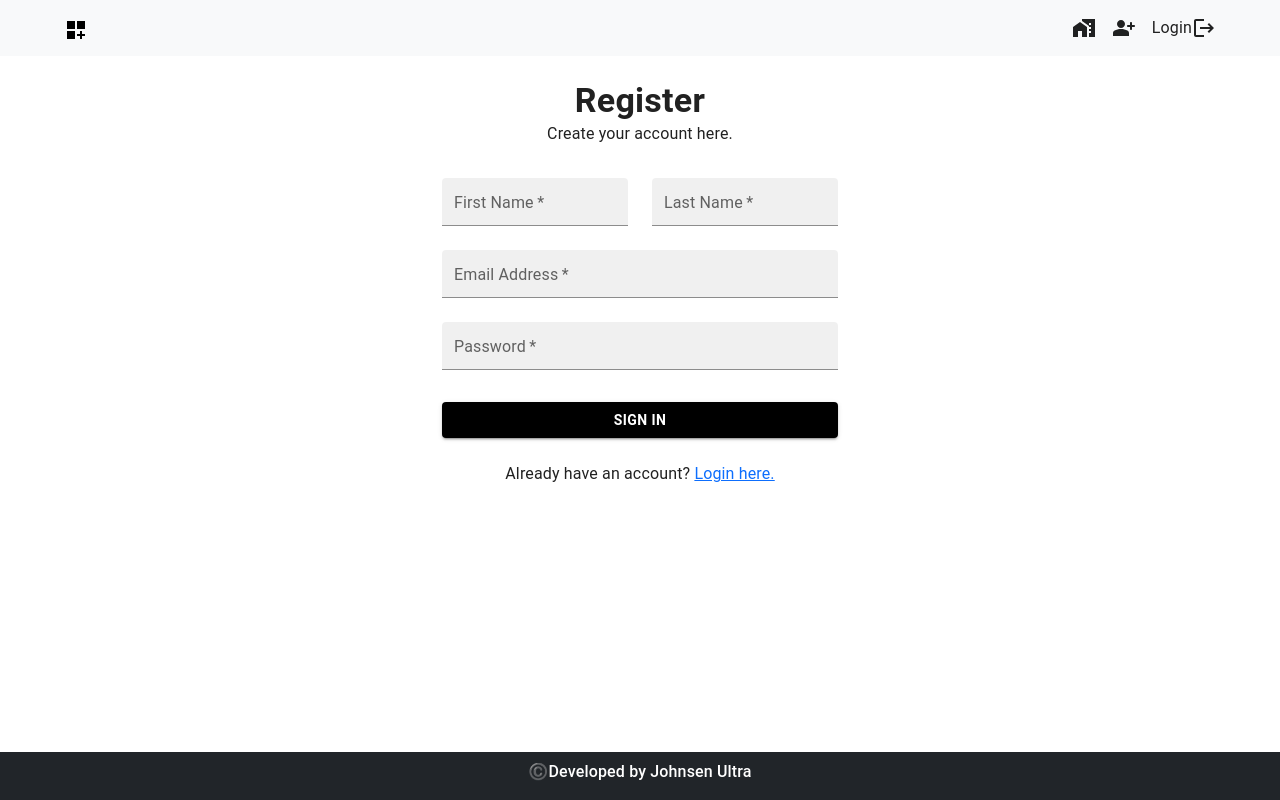
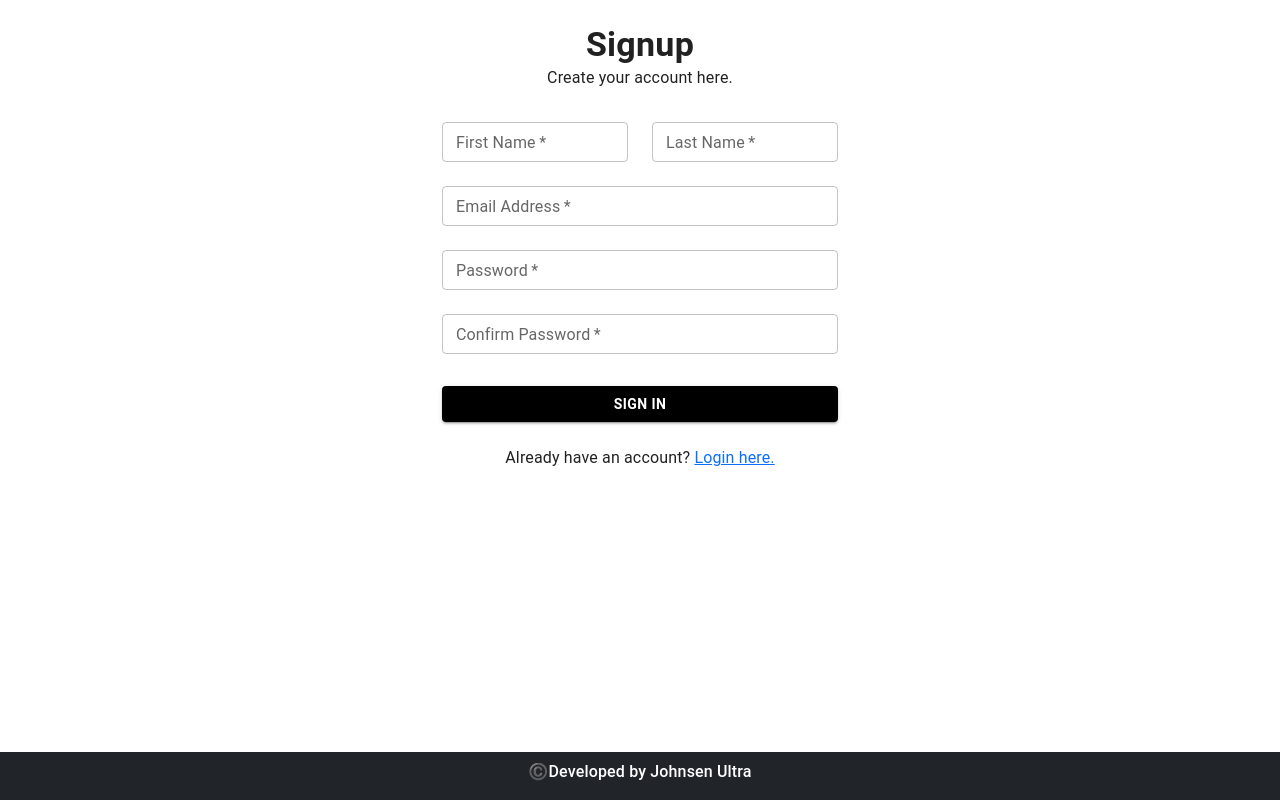
Before and after one commit to johnsenultra/Project4-Empolyee-Management-Dashboard, a React (Vite) app: page /signup in a window 1280 px wide. Built offline with nearby package versions, Linux system fonts and the light colour scheme; no server answers.

Commit message:
initial commit

```diff
--- a/src/pages/AddEmployee.jsx
+++ b/src/pages/AddEmployee.jsx
@@ -58,10 +58,14 @@ export default function AddEmployee() {
     if (employee.firstname === '' || employee.lastname === '' || employee.email === '' || employee.address === '' || employee.address === '' || employee.gender === '' || employee.contact === '' ||
       employee.jobtitle === '' || employee.hiredate === '') {
         Swal.fire({
+          allowOutsideClick: true,
           toast: true,
           text: 'Some input fields are empty',
           icon: 'error',
           confirmButtonText: 'OK',
+          customClass: {
+            confirmButton: 'btn btn-dark',
+          },
         })
     } else {
       setEmployeeList(
--- a/src/pages/Dashboard.jsx
+++ b/src/pages/Dashboard.jsx
@@ -13,6 +13,8 @@ import Modal from '@mui/material/Modal';
 import Box from '@mui/material/Box';
 import TextField from '@mui/material/TextField';
 import Typography from '@mui/material/Typography';
+import Login from './auth/Login';
+import Swal from 'sweetalert2';
 
 function Dashboard() {
 
@@ -21,6 +23,8 @@ function Dashboard() {
    const [open, setOpen] = useState(false);
    const [selectedEmployee, setSelectedEmployee] = useState(null);
    const [editToggle, setEditToggle] = useState(false);
+   const [authenticated, setAuthenticated] = useState(false);
+   const [userProperties, setUserProperties] = useState({});
 
 
    useEffect(() => {
@@ -40,6 +44,18 @@ function Dashboard() {
       } catch (e) {
          alert ("Could not fetch data!");
       }
+
+      const auth = getAuth(firebaseApp);
+
+      onAuthStateChanged(auth, (user) => {
+         if (user) {
+            setAuthenticated(true);
+            setUserProperties(user);
+         } else {
+            // User is signed out
+            // ...
+         }
+      });
    }, [])
 
    // Delete employee in the list
@@ -48,9 +64,19 @@ function Dashboard() {
       // Initialize Cloud Firestore and get a reference to the service
       const db = getFirestore(firebaseApp);
 
-      let userConfirmed = window.confirm(`Are you sure you want to delete ${firstname} ${lastname}?`);
-
-      if(userConfirmed) {
+      Swal.fire({
+         toast: true,
+         text: `Are you sure you want to delete ${firstname} ${lastname}?`,
+         icon: 'warning',
+         showCancelButton: true,
+         confirmButtonText: 'Confirm',
+         cancelButtonText: 'Cancel',
+         customClass: {
+            confirmButton: 'btn btn-dark',
+         }
+      })
+      .then((result) => {
+         if(result.isConfirmed) {
             //If confirmed, delete document
             deleteDoc(doc(db, 'employees', employeeID))
             .then(() => {
@@ -60,8 +86,16 @@ function Dashboard() {
                console.error('Error deleting document: ', error);
             });
          } else {
-         alert('Deletion canceled by user');
+            Swal.fire({
+               text: 'Deletion canceled by the user',
+               icon: 'info',
+               confirmButtonText: 'OK',
+               customClass: {
+                  confirmButton: 'btn btn-dark',
                }
+            })
+         }
+      });
    };
 
 
@@ -104,6 +138,22 @@ function Dashboard() {
          const db = getFirestore(firebaseApp);
          const employeeRef = doc(db, 'employees', selectedEmployee.employee_id);
 
+         // Check if any of the fields are empty or blank
+         if (!selectedEmployee.firstname.trim() || !selectedEmployee.lastname.trim() || !selectedEmployee.email.trim() ||
+         !selectedEmployee.address.trim() || !selectedEmployee.gender.trim() || selectedEmployee.jobtitle === '' ){
+
+
+            // alert('error')
+            Swal.fire({
+               toast: true,
+               text: 'Please fill in all fields before updating',
+               icon: 'warning',
+               confirmButtonText: 'OK',
+               customClass: {
+                 confirmButton: 'btn btn-dark',
+               },
+            })
+         } else {
                // Updated data
             const updatedData = {
                firstname: selectedEmployee.firstname,
@@ -120,11 +170,14 @@ function Dashboard() {
             await updateDoc(employeeRef, updatedData);
 
             handleClose(); // Close the modal after successful update
+         }
       } catch (error) {
          console.log('Error updating the employee data: ', error);
       }
    };
 
+
+   if (authenticated) {
       return (
          <ThemeProvider theme={defaultTheme}>
             <Container component="main" className="container-fluid">
@@ -396,6 +449,10 @@ function Dashboard() {
                                     </Typography>
 
                                     <Typography variant="body1">
+                                    <strong>Contact:</strong> {selectedEmployee.contact}
+                                    </Typography>
+
+                                    <Typography variant="body1">
                                        <strong>Job Title:</strong> {selectedEmployee.jobtitle}
                                     </Typography>
 
@@ -453,6 +510,11 @@ function Dashboard() {
             </Container>
          </ThemeProvider>
       );
+   } else {
+      return (
+         <Login />
+      )
+   }
 }
 
 export default Dashboard;
--- a/src/pages/Layout.jsx
+++ b/src/pages/Layout.jsx
@@ -1,23 +1,63 @@
-import { Link, Outlet } from "react-router-dom";
+import { Link, Outlet, useNavigate } from "react-router-dom";
+import { useState, useEffect } from 'react';
+import firebaseApp from "./firebaseConfig";
+import { getAuth, onAuthStateChanged, signOut } from "firebase/auth";
 import DashboardCustomizeIcon from '@mui/icons-material/DashboardCustomize';
 import PersonAddAltRoundedIcon from '@mui/icons-material/PersonAddAltRounded';
 import HomeWorkIcon from '@mui/icons-material/HomeWork';
 import LogoutIcon from '@mui/icons-material/Logout';
 import Tooltip from '@mui/material/Tooltip';
 import { Container } from "@mui/material";
+import Typography from '@mui/material/Typography';
 
 function Layout() {
 
+   const [authenticated, setAuthenticated] = useState(false);
+   let navigate = useNavigate();
+
+   useEffect(() => {
+      const auth = getAuth(firebaseApp);
+
+      onAuthStateChanged(auth, (user) => {
+         if (user) {
+            setAuthenticated(true);
+            // const uid = user.uid; // You can use this UID if needed
+         } else {
+            setAuthenticated(false); // Ensure authenticated is false when the user is signed out
+         }
+      });
+   }, []);
+
+   // Logout function
+   const logout = () => {
+      const auth = getAuth(firebaseApp);
+      signOut(auth)
+      .then(() => {
+         setAuthenticated(false);
+         navigate("/login")
+      })
+      .catch((error) => {
+         //Handle error
+      })
+   }
+
    return (
       <section>
+         {authenticated ? (
+
+
             <nav className="navbar navbar-expand-lg bg-body-tertiary">
                <Container className="container">
                   <Tooltip title='Dashboard' placement="right">
-                  <Link className="navbar-brand" to="/">
+                     <Link className="navbar-brand" yto="/">
                         <DashboardCustomizeIcon/>
                      </Link>
                   </Tooltip>
+                  <Typography>Employee Management Dashboard</Typography>
+
                   <div className="d-flex">
+                     {authenticated ? (
+                        <>
                            <Tooltip title='Home'>
                               <Link className="nav-link active me-3" to="/home">
                                  <HomeWorkIcon/>
@@ -30,15 +70,23 @@ function Layout() {
                               </Link>
                            </Tooltip>
 
-                  <Link className="nav-link active" to="/login">Login</Link>
                            <Tooltip title='Logout'>
-                     <Link className="nav-link active">
+                              <Link className="nav-link active" onClick={logout}>
                                  <LogoutIcon/>
                               </Link>
                            </Tooltip>
+                        </>
+                     ) : (
+                        <>
+                           <Link className="nav-link active" to="/login">Login</Link>
+                        </>
+                     )}
+
                      </div>
                </Container>
             </nav>
+         ) : null}
+
          <div className="container-fluid mt-5">
             <Outlet />
          </div>
--- a/src/pages/auth/SignUp.jsx
+++ b/src/pages/auth/SignUp.jsx
@@ -6,11 +6,69 @@ import Box from '@mui/material/Box';
 import Typography from '@mui/material/Typography';
 import Container from '@mui/material/Container';
 import { createTheme, ThemeProvider } from '@mui/material/styles';
-import { Link } from 'react-router-dom';
+import { Link, useNavigate } from 'react-router-dom';
+import { useState } from 'react';
+import { getAuth, createUserWithEmailAndPassword, updateProfile } from "firebase/auth";
+import firebaseApp from '../firebaseConfig';
+import Swal from 'sweetalert2'
 
 const defaultTheme = createTheme();
 
 export default function SignIn() {
+
+  const [firstname, setFirstname] = useState('');
+  const [lastname, setLastname] = useState('');
+  const [email, setEmail] = useState('');
+  const [password, setPassword] = useState('');
+  const [confirmPassword, setConfirmPassword] = useState('')
+  let navigate = useNavigate();
+
+  const handleSignup = () => {
+
+    if (lastname !== '' && firstname !== '' && email !== '' && password !== '' && confirmPassword !== '' && password === confirmPassword) {
+
+      const auth = getAuth(firebaseApp);
+      createUserWithEmailAndPassword(auth, email, password)
+      .then((userCredential) => {
+          // Signed up
+        const user = userCredential.user;
+
+        updateProfile(auth.currentUser, {
+          displayName: firstname + " " + lastname
+          });
+          Swal.fire({
+            toast: 'true',
+            text: 'Success',
+            icon: 'success',
+            showConfirmButton: false,
+            timer: 2000
+          })
+        navigate("/login");
+
+      })
+       .catch((error) => {
+          Swal.fire({
+            toast: 'true',
+            text: error,
+            icon: 'warning',
+            confirmButtonText: 'OK',
+            customClass: {
+              confirmButton: 'btn btn-dark',
+            },
+          })
+        });
+    }else{
+      Swal.fire({
+        toast: 'true',
+        text: 'Incorret or missing credentials!',
+        icon: 'error',
+        confirmButtonText: 'OK',
+        customClass: {
+          confirmButton: 'btn btn-dark',
+        },
+      })
+    }
+  }
 
   return (
     <ThemeProvider theme={defaultTheme}>
@@ -25,7 +83,7 @@ export default function SignIn() {
           }}
         >
          <Typography className='fw-bold' component="h1" variant="h4">
-         Register
+         Signup
           </Typography>
          <p>Create your account here.</p>
 
@@ -40,7 +98,11 @@ export default function SignIn() {
                 id="firstname"
                 label="First Name"
                 name="firstname"
-               variant='filled'
+                variant='outlined'
+                onChange={(e) => setFirstname(
+                  e.target.value,
+                )}
+                value={firstname}
                />
             </div>
 
@@ -53,7 +115,11 @@ export default function SignIn() {
                id=""lastname
                label="Last Name"
                name="=lastname"
-               variant='filled'
+               variant='outlined'
+               onChange={(e) => setLastname(
+                e.target.value,
+              )}
+              value={lastname}
                />
             </div>
          </div>
@@ -68,7 +134,11 @@ export default function SignIn() {
               label="Email Address"
               name="email"
               autoComplete="email"
-              variant='filled'
+              variant='outlined'
+              onChange={(e) => setEmail(
+                e.target.value,
+              )}
+              value={email}
             />
             <TextField
               margin="normal"
@@ -80,9 +150,30 @@ export default function SignIn() {
               type="password"
               id="password"
               autoComplete="current-password"
-              variant='filled'
+              variant='outlined'
+              onChange={(e) => setPassword(
+                e.target.value,
+              )}
+              value={password}
             />
-            <Button type="submit" fullWidth variant="contained"
+            <TextField
+              margin="normal"
+              size='small'
+              required
+              fullWidth
+              name="confirmPassword"
+              label="Confirm Password"
+              type="password"
+              id="confirmPassword"
+              autoComplete="current-password"
+              variant='outlined'
+              onChange={(e) => setConfirmPassword(
+                e.target.value,
+              )}
+              value={confirmPassword}
+            />
+
+            <Button fullWidth variant="contained" onClick={() => handleSignup()}
               sx={{
                 mt: 3,
                 background: 'black',
```
Also changed, not shown: src/pages/auth/Login.jsx (+7 -1 lines). Lines whose indentation alone changed are shown as unchanged.
